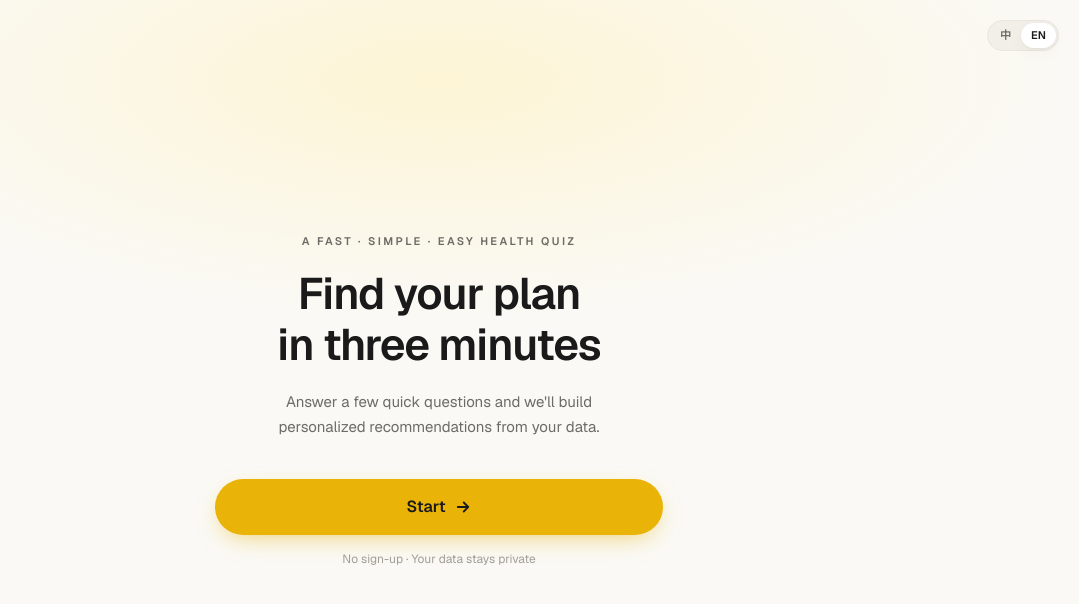
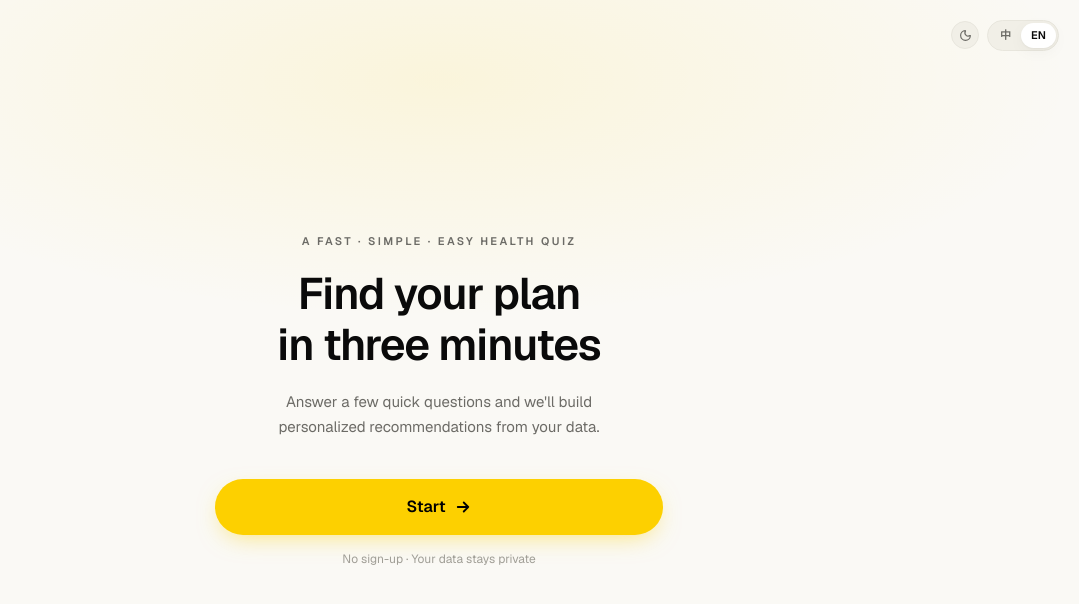
Before and after one commit to OttoMa2002/health-quiz-funnel, a Next.js app: page / in a window 1280 px wide. Shown: the top 604 px of the page, without its empty margins (201-1280 px from the left). Built offline with nearby package versions, Linux system fonts and the light colour scheme.

Commit message:
暗色模式以及一些bug修复

```diff
--- a/src/app/globals.css
+++ b/src/app/globals.css
@@ -1,4 +1,6 @@
 @import "tailwindcss";
+
+@custom-variant dark (&:where(.dark, .dark *));
 
 @theme {
   --color-background: #faf9f5;
@@ -7,14 +9,14 @@
   --color-border: #e8e6dd;
   --color-border-strong: #d9d6cb;
 
-  --color-foreground: #1a1a1a;
+  --color-foreground: #0a0a0a;
   --color-muted: #6c6b66;
   --color-subtle: #a09e96;
 
-  --color-accent: #eab308;
-  --color-accent-hover: #d4a307;
-  --color-accent-soft: #fef3c7;
-  --color-accent-foreground: #1a1a1a;
+  --color-accent: #fdd000;
+  --color-accent-hover: #e5bd00;
+  --color-accent-soft: rgba(253, 208, 0, 0.15);
+  --color-accent-foreground: #000000;
 
   --color-success: #16a34a;
   --color-danger: #dc2626;
@@ -31,6 +33,30 @@
     0 4px 16px rgba(20, 20, 20, 0.04);
   --shadow-card-hover: 0 2px 4px rgba(20, 20, 20, 0.06),
     0 12px 32px rgba(20, 20, 20, 0.08);
+}
+
+/* Dark mode overrides — same token names, different values.
+   Yellow accent, accent-foreground, and accent-soft (rgba) are intentionally
+   left identical: the BVB yellow reads great on both backgrounds, and the
+   half-transparent soft auto-adapts when layered on dark surface. */
+.dark {
+  --color-background: #0a0a08;
+  --color-surface: #1a1a17;
+  --color-surface-2: #232220;
+  --color-border: #2a2926;
+  --color-border-strong: #3a3833;
+
+  --color-foreground: #faf9f5;
+  --color-muted: #9a9890;
+  --color-subtle: #6a6862;
+
+  --color-success: #4ade80;
+  --color-danger: #f87171;
+
+  --shadow-card: 0 1px 2px rgba(0, 0, 0, 0.4),
+    0 4px 16px rgba(0, 0, 0, 0.3);
+  --shadow-card-hover: 0 2px 4px rgba(0, 0, 0, 0.5),
+    0 12px 32px rgba(0, 0, 0, 0.45);
 }
 
 html,
--- a/src/app/page.tsx
+++ b/src/app/page.tsx
@@ -3,6 +3,7 @@
 import Link from "next/link";
 import { useT } from "@/lib/i18n";
 import { LangToggle } from "@/components/quiz/LangToggle";
+import { ThemeToggle } from "@/components/quiz/ThemeToggle";
 
 export default function Home() {
   const t = useT();
@@ -13,7 +14,8 @@ export default function Home() {
         className="pointer-events-none absolute inset-x-0 top-[-20%] h-[60%] bg-[radial-gradient(ellipse_at_center,_var(--color-accent-soft)_0%,_transparent_70%)] opacity-70"
       />
 
-      <div className="absolute right-5 top-5 z-10">
+      <div className="absolute right-5 top-5 z-10 flex items-center gap-2">
+        <ThemeToggle />
         <LangToggle />
       </div>
 
@@ -33,7 +35,7 @@ export default function Home() {
 
         <Link
           href="/quiz/step-1"
-          className="group mt-10 inline-flex h-14 w-full items-center justify-center rounded-full bg-accent px-8 text-base font-semibold text-accent-foreground shadow-[0_8px_24px_-8px_rgba(234,179,8,0.6)] transition-all duration-200 hover:bg-accent-hover hover:shadow-[0_10px_32px_-8px_rgba(234,179,8,0.7)] active:scale-[0.985]"
+          className="group mt-10 inline-flex h-14 w-full items-center justify-center rounded-full bg-accent px-8 text-base font-semibold text-accent-foreground shadow-[0_8px_24px_-8px_rgba(253,208,0,0.55)] transition-all duration-200 hover:bg-accent-hover hover:shadow-[0_10px_32px_-8px_rgba(253,208,0,0.65)] active:scale-[0.985]"
         >
           {t("home.cta")}
           <svg
--- a/src/app/quiz/analyzing/page.tsx
+++ b/src/app/quiz/analyzing/page.tsx
@@ -17,7 +17,7 @@ export default function AnalyzingPage() {
       <motion.div
         aria-hidden
         className="pointer-events-none absolute inset-0 bg-[radial-gradient(ellipse_at_center,_var(--color-accent-soft)_0%,_transparent_60%)]"
-        animate={{ opacity: [0.35, 0.65, 0.35] }}
+        animate={{ opacity: [0.4, 0.8, 0.4] }}
         transition={{ duration: 3.5, ease: "easeInOut", repeat: Infinity }}
       />
 
--- a/src/app/quiz/step-3/page.tsx
+++ b/src/app/quiz/step-3/page.tsx
@@ -231,7 +231,7 @@ export default function Step3Page() {
         type="button"
         onClick={handleSubmit}
         disabled={!allValid}
-        className="group inline-flex h-14 w-full cursor-pointer items-center justify-center rounded-full bg-accent px-8 text-base font-semibold text-accent-foreground shadow-[0_8px_24px_-8px_rgba(234,179,8,0.6)] transition-all duration-200 hover:bg-accent-hover hover:shadow-[0_10px_32px_-8px_rgba(234,179,8,0.7)] active:scale-[0.985] disabled:pointer-events-none disabled:bg-surface-2 disabled:text-subtle disabled:shadow-none"
+        className="group inline-flex h-14 w-full cursor-pointer items-center justify-center rounded-full bg-accent px-8 text-base font-semibold text-accent-foreground shadow-[0_8px_24px_-8px_rgba(253,208,0,0.55)] transition-all duration-200 hover:bg-accent-hover hover:shadow-[0_10px_32px_-8px_rgba(253,208,0,0.65)] active:scale-[0.985] disabled:pointer-events-none disabled:bg-surface-2 disabled:text-subtle disabled:shadow-none"
       >
         {t("step3.submit")}
       </button>
@@ -395,7 +395,7 @@ function RecommendedTargetCard({
               {display ? t("step3.targetRecHint") : t("step3.targetRecPending")}
             </p>
           </div>
-          <span className="inline-flex items-center gap-1 rounded-full border border-accent/50 bg-accent/15 px-2 py-0.5 text-[10px] font-semibold uppercase tracking-wider text-accent-foreground">
+          <span className="inline-flex items-center gap-1 rounded-full border border-accent/50 bg-accent/15 px-2 py-0.5 text-[10px] font-semibold uppercase tracking-wider text-foreground">
             <Sparkles size={10} strokeWidth={2.5} />
             {t("common.recommendBadge")}
           </span>
@@ -403,7 +403,7 @@ function RecommendedTargetCard({
         <button
           type="button"
           onClick={onCustomize}
-          className="mt-3 cursor-pointer text-xs font-medium text-accent-foreground/80 underline-offset-4 hover:text-accent-foreground hover:underline"
+          className="mt-3 cursor-pointer text-xs font-medium text-foreground/70 underline-offset-4 hover:text-foreground hover:underline"
         >
           {t("step3.targetCustomize")}
         </button>
--- a/src/app/quiz/step-5/page.tsx
+++ b/src/app/quiz/step-5/page.tsx
@@ -215,7 +215,7 @@ export default function Step5Page() {
         <button
           type="button"
           onClick={() => setModalOpen(true)}
-          className="group inline-flex h-14 w-full cursor-pointer items-center justify-center rounded-full bg-accent px-8 text-base font-semibold text-accent-foreground shadow-[0_8px_24px_-8px_rgba(234,179,8,0.6)] transition-all duration-200 hover:bg-accent-hover hover:shadow-[0_10px_32px_-8px_rgba(234,179,8,0.7)] active:scale-[0.985]"
+          className="group inline-flex h-14 w-full cursor-pointer items-center justify-center rounded-full bg-accent px-8 text-base font-semibold text-accent-foreground shadow-[0_8px_24px_-8px_rgba(253,208,0,0.55)] transition-all duration-200 hover:bg-accent-hover hover:shadow-[0_10px_32px_-8px_rgba(253,208,0,0.65)] active:scale-[0.985]"
         >
           {t("step5.cta")}
           <svg
--- /dev/null
+++ b/src/components/ThemeManager.tsx
@@ -0,0 +1,53 @@
+"use client";
+
+import { useEffect } from "react";
+import { useQuizStore } from "@/store/quiz";
+
+/**
+ * Two responsibilities:
+ *  1. Sync `<html>` class with store's theme on every change.
+ *  2. One-shot auto-detect via `prefers-color-scheme` after persist hydration,
+ *     IF the user has never manually toggled.
+ *
+ * The initial paint is handled by the inline script in app/layout.tsx —
+ * this component takes over after React mounts.
+ */
+export function ThemeManager() {
+  const theme = useQuizStore((s) => s.theme);
+
+  // Mirror store theme onto <html> class.
+  useEffect(() => {
+    const root = document.documentElement;
+    if (theme === "dark") {
+      root.classList.add("dark");
+    } else {
+      root.classList.remove("dark");
+    }
+  }, [theme]);
+
+  // First-visit auto-detect from system preference.
+  useEffect(() => {
+    const apply = () => {
+      const state = useQuizStore.getState();
+      if (state.themeManuallySet) return;
+      const detected =
+        typeof window !== "undefined" &&
+        window.matchMedia &&
+        window.matchMedia("(prefers-color-scheme: dark)").matches
+          ? "dark"
+          : "light";
+      if (detected !== state.theme) {
+        state.setThemeAutoDetected(detected);
+      }
+    };
+
+    if (useQuizStore.persist.hasHydrated()) {
+      apply();
+    } else {
+      const unsub = useQuizStore.persist.onFinishHydration(apply);
+      return () => unsub();
+    }
+  }, []);
+
+  return null;
+}
--- a/src/components/quiz/QuizShell.tsx
+++ b/src/components/quiz/QuizShell.tsx
@@ -7,6 +7,7 @@ import { TOTAL_STEPS, getStepFromPath } from "@/lib/quiz-config";
 import { useT } from "@/lib/i18n";
 import { QuizProgressBar } from "./QuizProgressBar";
 import { LangToggle } from "./LangToggle";
+import { ThemeToggle } from "./ThemeToggle";
 
 export function QuizShell({ children }: { children: React.ReactNode }) {
   const pathname = usePathname();
@@ -44,7 +45,10 @@ export function QuizShell({ children }: { children: React.ReactNode }) {
               </svg>
             </Link>
             <QuizProgressBar current={step} total={TOTAL_STEPS} />
-            <LangToggle />
+            <div className="flex items-center gap-2">
+              <ThemeToggle />
+              <LangToggle />
+            </div>
           </div>
         </header>
       )}
--- /dev/null
+++ b/src/components/quiz/ThemeToggle.tsx
@@ -0,0 +1,25 @@
+"use client";
+
+import { Moon, Sun } from "lucide-react";
+import { useQuizStore } from "@/store/quiz";
+
+export function ThemeToggle() {
+  const theme = useQuizStore((s) => s.theme);
+  const setTheme = useQuizStore((s) => s.setTheme);
+
+  const isDark = theme === "dark";
+  const Icon = isDark ? Sun : Moon;
+  const label = isDark ? "Switch to light mode" : "Switch to dark mode";
+
+  return (
+    <button
+      type="button"
+      onClick={() => setTheme(isDark ? "light" : "dark")}
+      aria-label={label}
+      className="flex h-7 w-7 cursor-pointer items-center justify-center rounded-full border border-border bg-surface-2 text-muted transition-colors hover:bg-surface hover:text-foreground"
+      suppressHydrationWarning
+    >
+      <Icon size={13} strokeWidth={2.2} suppressHydrationWarning />
+    </button>
+  );
+}
--- a/src/store/quiz.ts
+++ b/src/store/quiz.ts
@@ -8,6 +8,7 @@ export type Goal = "lose" | "gain" | "tone";
 export type Frequency = "rarely" | "1-2" | "3-4" | "daily";
 export type Unit = "metric" | "imperial";
 export type Locale = "zh" | "en";
+export type Theme = "light" | "dark";
 
 export interface QuizState {
   gender: Gender | null;
@@ -22,6 +23,9 @@ export interface QuizState {
   locale: Locale;
   // True once the user has explicitly toggled language. Auto-detect skips override.
   localeManuallySet: boolean;
+  theme: Theme;
+  // True once the user has explicitly toggled theme. Auto-detect skips override.
+  themeManuallySet: boolean;
 
   setGender: (v: Gender) => void;
   setGoal: (v: Goal) => void;
@@ -34,6 +38,8 @@ export interface QuizState {
   setFrequency: (v: Frequency) => void;
   setLocale: (v: Locale) => void;
   setLocaleAutoDetected: (v: Locale) => void;
+  setTheme: (v: Theme) => void;
+  setThemeAutoDetected: (v: Theme) => void;
   reset: () => void;
 }
 
@@ -49,6 +55,8 @@ const initialData = {
   frequency: null,
   locale: "zh" as Locale,
   localeManuallySet: false,
+  theme: "light" as Theme,
+  themeManuallySet: false,
 };
 
 export const useQuizStore = create<QuizState>()(
@@ -66,6 +74,8 @@ export const useQuizStore = create<QuizState>()(
       setFrequency: (v) => set({ frequency: v }),
       setLocale: (v) => set({ locale: v, localeManuallySet: true }),
       setLocaleAutoDetected: (v) => set({ locale: v }),
+      setTheme: (v) => set({ theme: v, themeManuallySet: true }),
+      setThemeAutoDetected: (v) => set({ theme: v }),
       reset: () => set(initialData),
     }),
     {
```
Also changed, not shown: src/app/layout.tsx (+10 -0 lines).
